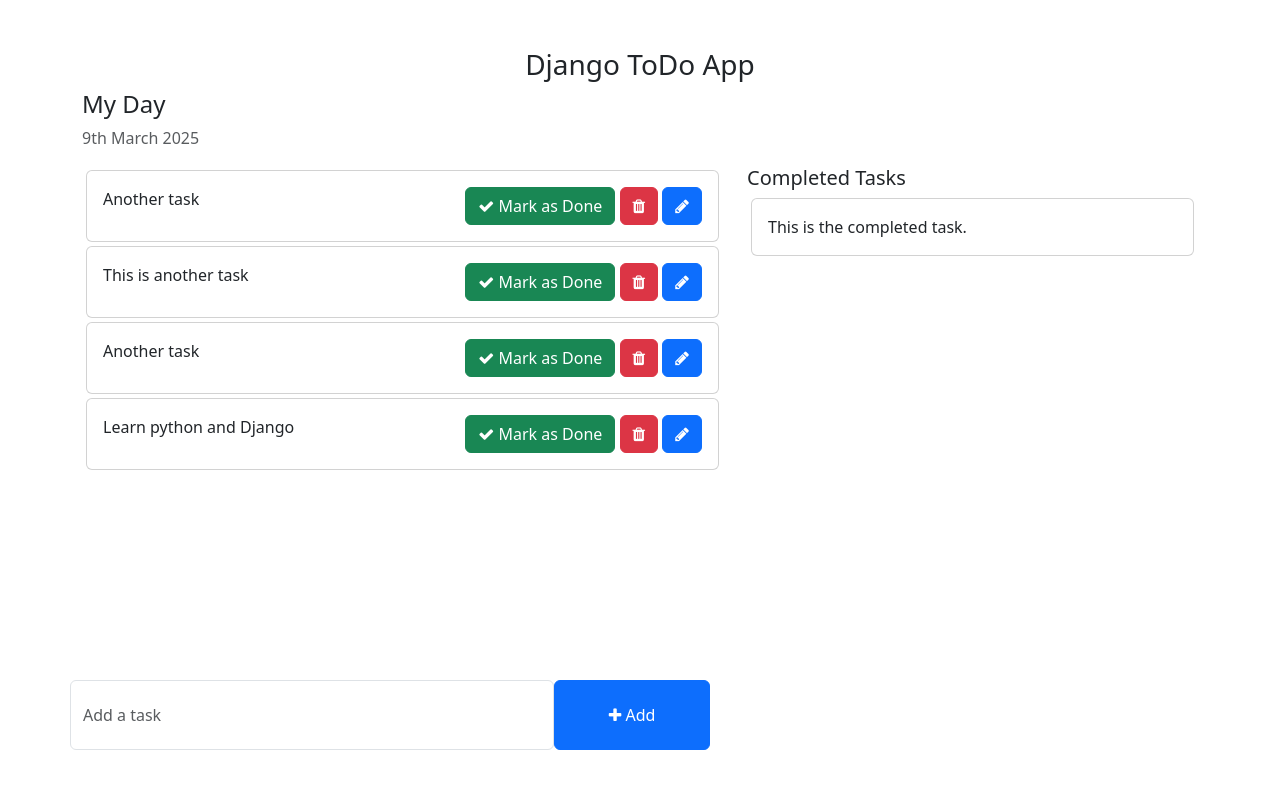
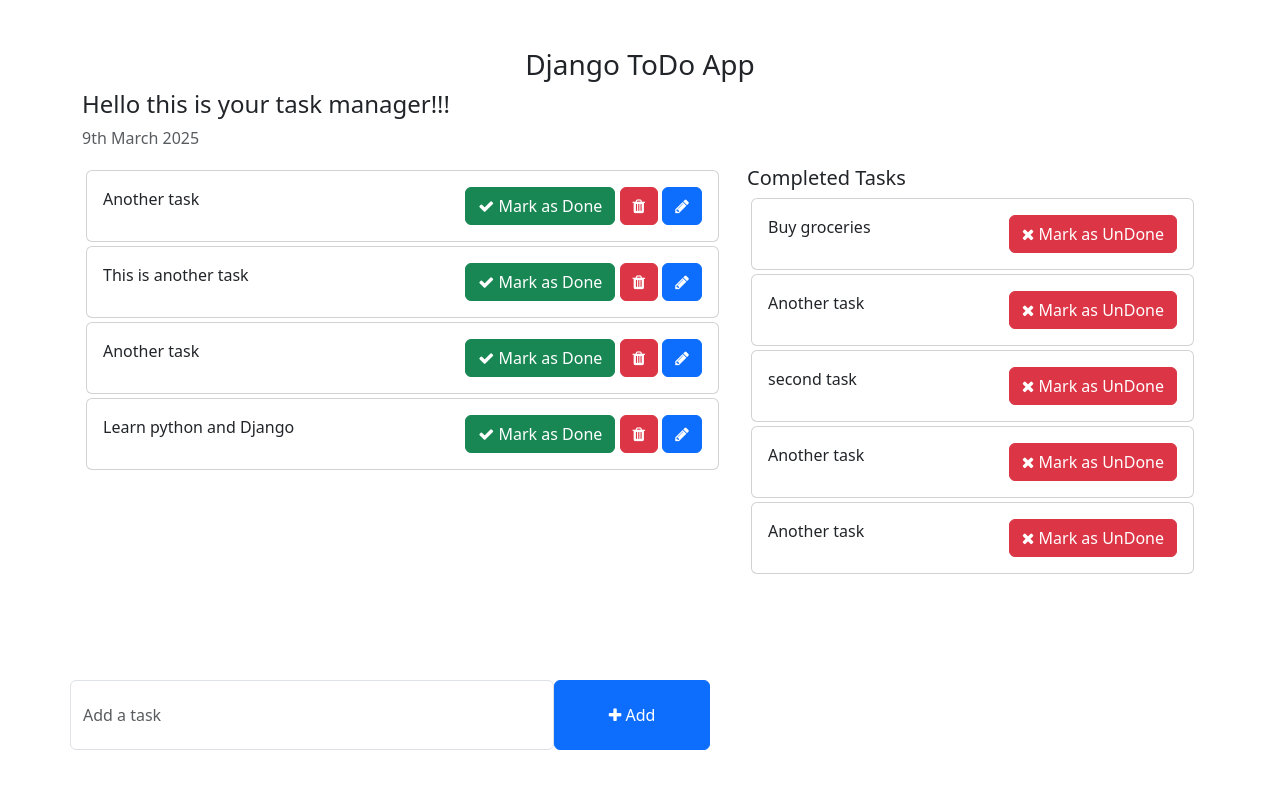
Before and after one commit to ayush-u005/todo, a Django app: page / in a window 1280 px wide. Run offline with Django 5.2, Linux system fonts and the light colour scheme; data comes from the database, SQL or seed files in the repository; both versions use the stored data as it was after the commit.

Commit message:
todo app final

```diff
--- a/templates/home.html
+++ b/templates/home.html
@@ -22,7 +22,7 @@
     <div class="container">
         <h3 class="pt-5 text-center">Django ToDo App</h3>
         <div class="row">
-            <h4>My Day</h4>
+            <h4>Hello this is your task manager!!!</h4>
             <p class="text-muted">{% now "jS F Y" %}</p>
             <div class="col-md-7 col-lg-7" style="height: 450px; overflow: scroll;">
                 <!-- List of all the tasks for the day -->
@@ -31,9 +31,9 @@
                     <div class="card-body">
                         {{ task.task }}
                         <span style="position: relative; float: right;">
-                            <a class="btn btn-success"><i class="fa fa-check"></i> Mark as Done</a>
-                            <a class="btn btn-danger"><i class="fa fa-trash"></i></a>
-                            <a class="btn btn-primary"><i class="fa fa-pencil"></i></a>
+                            <a href = "{% url "mark_as_done" task.pk %}" class="btn btn-success"><i class="fa fa-check"></i> Mark as Done</a>
+                            <a href = "{%url "delete_task" task.pk%}" class="btn btn-danger"><i class="fa fa-trash"></i></a>
+                            <a href = "{%url "edit_task" task.id%}" class="btn btn-primary"><i class="fa fa-pencil"></i></a>
                         </span>
                     </div>
                 </div>
@@ -42,11 +42,16 @@
             <div class="col-md-5 col-lg-5">
                 <h5>Completed Tasks</h5>
                 <!-- List of all the tasks that have completed -->
+                 {%for task in completed_tasks%}
                 <div class="card m-1">
                     <div class="card-body">
-                        This is the completed task.
+                        {{ task.task }}
+                        <span style="position: relative; float: right;">
+                            <a href = "{% url "mark_as_undone" task.pk%}" class="btn btn-danger"><i class="fa fa-times"></i> Mark as UnDone</a>
+                        </span>
                     </div>
                 </div>
+                {% endfor %}
             </div>
         </div>
         <div class="row">
--- a/todo/urls.py
+++ b/todo/urls.py
@@ -2,5 +2,16 @@ from django.urls import path
 from . import views
 
 urlpatterns = [
-    path("add/", views.addTask, name = "addTask")
+    #Add task
+    path("add/", views.addTask, name = "addTask"),
+    #Marking as done
+    path("mark_as_done/<int:pk>/", views.mark_as_done, name = "mark_as_done"),
+    #Marking as undone
+    path("mark_as_undone/<int:pk>/", views.mark_as_undone, name = "mark_as_undone"),
+    #Editing the task
+    path("edit_task/<int:pk>/", views.edit_task, name = "edit_task"),
+    #Delete task
+    path("delete_task/<int:pk>/", views.delete_task, name = "delete_task"),
+
+
 ]
--- a/todo_main/views.py
+++ b/todo_main/views.py
@@ -4,8 +4,11 @@ from todo.models import Task
 
 
 def home(request):
-    tasks = Task.objects.filter(is_completed = False).order_by("-updated_at")
+    tasks = Task.objects.filter(is_completed = False).order_by("-updated_at") #is_completed is false hence task will appear as not done or completed
+    completed_tasks = Task.objects.filter(is_completed = True)
+
     context = {
         "tasks": tasks,
+        "completed_tasks": completed_tasks,
     }
     return render(request, "home.html", context)
```
Also changed, not shown: templates/edit_task.html (added, +31 -0 lines), todo/views.py (+40 -1 lines), db.sqlite3.
